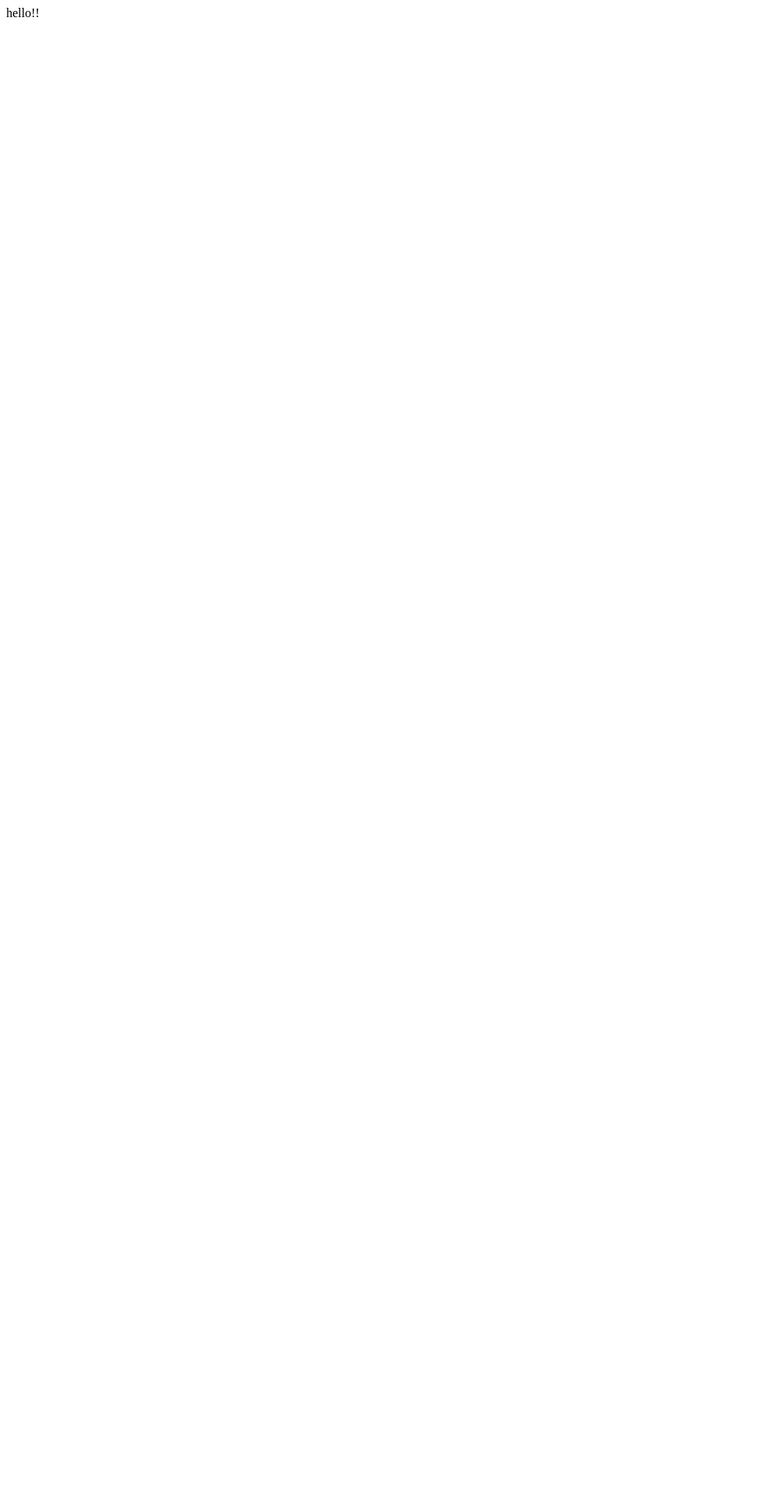
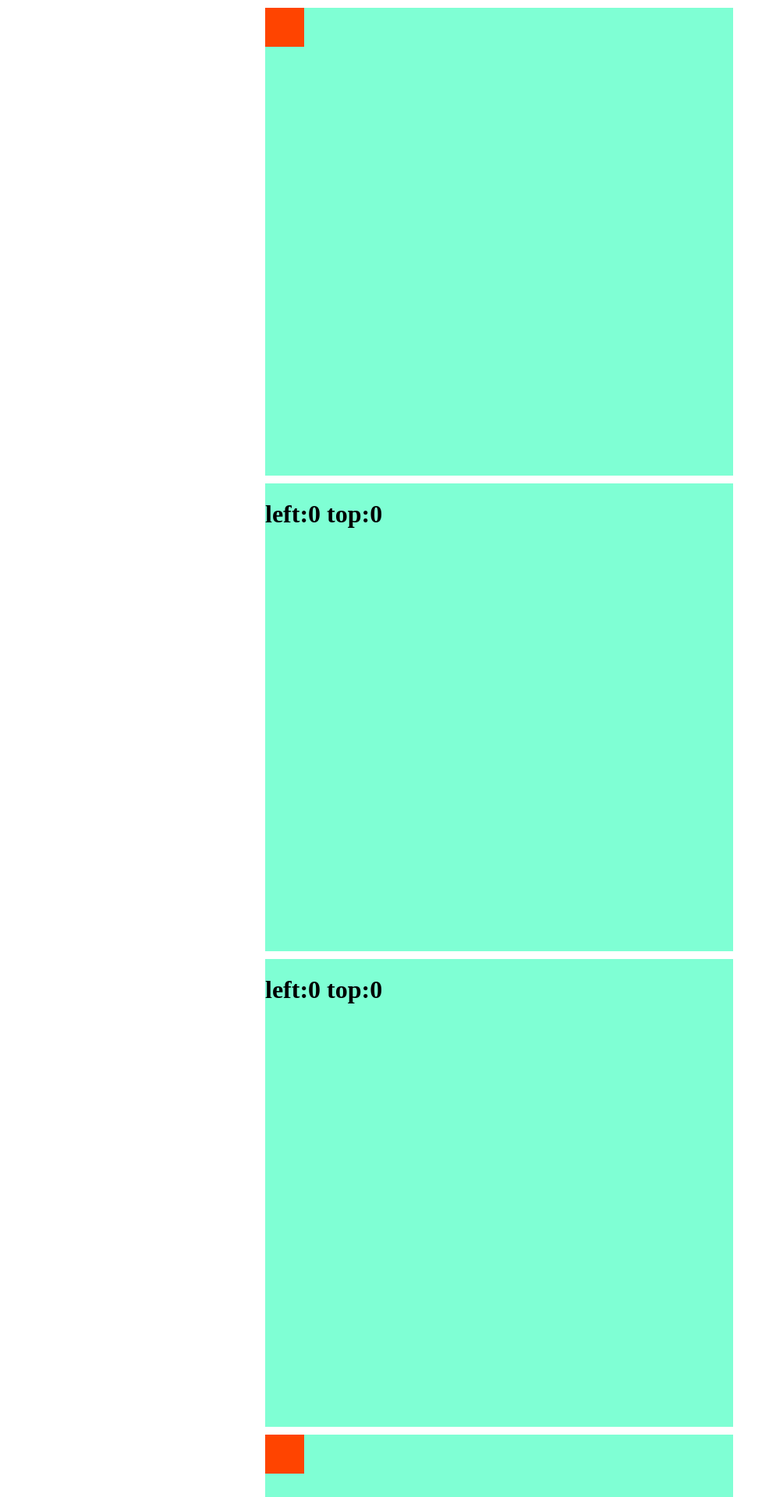
Before and after one commit to JuneJH/react-learn, a React (Create React App) app in the folder react-test/: page / in a window 1280 px wide. Shown: the top 1920 px of the page at 78% size, without its empty margins (0-995 px from the left). Before the commit the page ends 800 px from the top, so only its background shows below. Built offline with nearby package versions, Linux system fonts and the light colour scheme.

Commit message:
render props

```diff
--- a/react-test/src/App.js
+++ b/react-test/src/App.js
@@ -1,7 +1,31 @@
+import Drag from './components/Drag';
+import Show from './components/Show';
+import "./components/index.css"
+import RenderProp from './components/RenderProp';
+import withMove from './components/withMove';
 
+function DragFn(props) {
+  return (<div className="drag" style={{
+    left: props.left,
+    top: props.top
+  }}></div>)
+}
+function ShowFn(props){
+  return (<h1>left:{props.left} top:{props.top}</h1>)
+}
+const D = withMove(DragFn)
+const S = withMove(ShowFn)
 function App() {
   return (<div>
-    hello!!
+    <Drag />
+    <Show />
+    <RenderProp render={state => (<h1>left:{state.left} top:{state.top}</h1>)} />
+    <RenderProp render={state => (<div className="drag" style={{
+      left: state.left,
+      top: state.top
+    }}></div>)} />
+    <D/>
+    <S/>
   </div>);
 }
 
--- /dev/null
+++ b/react-test/src/components/Drag.js
@@ -0,0 +1,26 @@
+import React, { Component } from 'react'
+
+export default class Drag extends Component {
+    state = {
+        left:0,
+        top:0,
+    }
+    dragRef = React.createRef()
+    mouseMoveHandle(e){
+        const {left,top} = this.dragRef.current.getBoundingClientRect();
+        this.setState({
+            left:e.clientX - left - 25,
+            top:e.clientY - top - 25
+        })
+    }
+    render() {
+        return (
+            <div ref={this.dragRef} className="drag-panel" onMouseMove={this.mouseMoveHandle.bind(this)}>
+                <div className="drag" style={{
+                    left:this.state.left,
+                    top:this.state.top
+                }}></div>
+            </div>
+        )
+    }
+}
--- /dev/null
+++ b/react-test/src/components/RenderProp.js
@@ -0,0 +1,24 @@
+import React, { Component } from 'react'
+
+export default class RenderProp extends Component {
+    state = {
+        left: 0,
+        top: 0,
+    }
+    dragRef = React.createRef()
+    mouseMoveHandle(e) {
+        const { left, top } = this.dragRef.current.getBoundingClientRect();
+        this.setState({
+            left: e.clientX - left - 25,
+            top: e.clientY - top - 25
+        })
+    }
+    render() {
+        return (
+            <div ref={this.dragRef} className="drag-panel" onMouseMove={this.mouseMoveHandle.bind(this)}>
+                {this.props.render && this.props.render(this.state)}
+            </div>
+
+        )
+    }
+}
--- /dev/null
+++ b/react-test/src/components/Show.js
@@ -0,0 +1,23 @@
+import React, { Component } from 'react'
+
+export default class Show extends Component {
+    state = {
+        left:0,
+        top:0,
+    }
+    dragRef = React.createRef()
+    mouseMoveHandle(e){
+        const {left,top} = this.dragRef.current.getBoundingClientRect();
+        this.setState({
+            left:e.clientX - left - 25,
+            top:e.clientY - top - 25
+        })
+    }
+    render() {
+        return (
+            <div ref={this.dragRef} className="drag-panel" onMouseMove={this.mouseMoveHandle.bind(this)}>
+                <h1>left:{this.state.left} top:{this.state.top}</h1>
+            </div>
+        )
+    }
+}
--- /dev/null
+++ b/react-test/src/components/index.css
@@ -0,0 +1,16 @@
+.drag-panel{
+    height: 600px;
+    width: 600px;
+    margin: 10px auto;
+    background-color: aquamarine;
+    position: relative;
+    overflow: hidden;
+}
+.drag{
+    height: 50px;
+    width: 50px;
+    background-color: #f40;
+    position: absolute;
+    left:0;
+    top:0;
+}
--- /dev/null
+++ b/react-test/src/components/withMove.js
@@ -0,0 +1,25 @@
+import React from 'react'
+
+export default function withMove(Comp) {
+    return class extends React.Component {
+        state = {
+            left: 0,
+            top: 0,
+        }
+        dragRef = React.createRef()
+        mouseMoveHandle(e) {
+            const { left, top } = this.dragRef.current.getBoundingClientRect();
+            this.setState({
+                left: e.clientX - left - 25,
+                top: e.clientY - top - 25
+            })
+        }
+        render() {
+            return (
+                <div ref={this.dragRef} className="drag-panel" onMouseMove={this.mouseMoveHandle.bind(this)}>
+                   <Comp {...this.props} left={this.state.left} top={this.state.top}/>
+                </div>
+            )
+        }
+    }
+}
```
Also changed, not shown: 1 other file (tests, documents, lock files or other folders).
